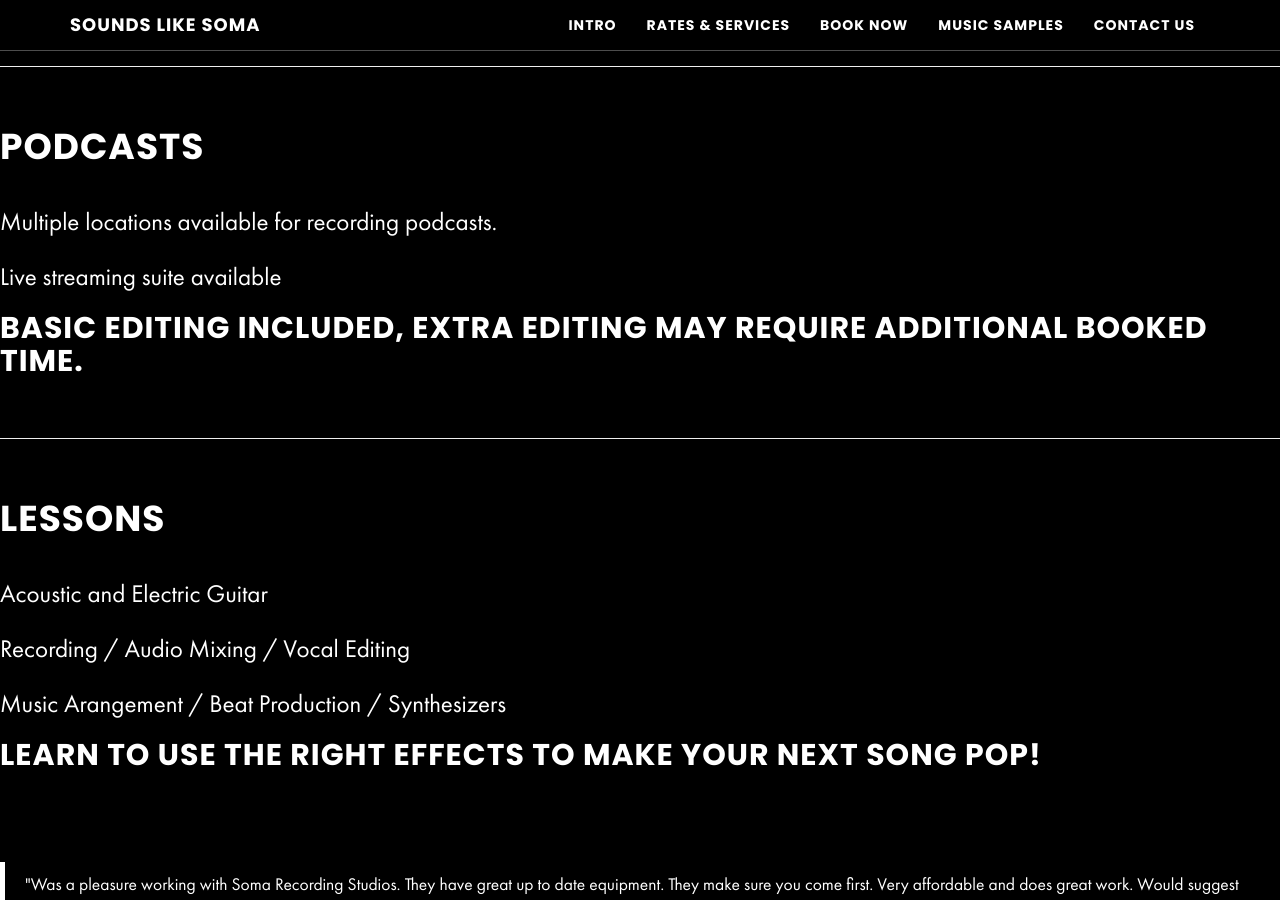
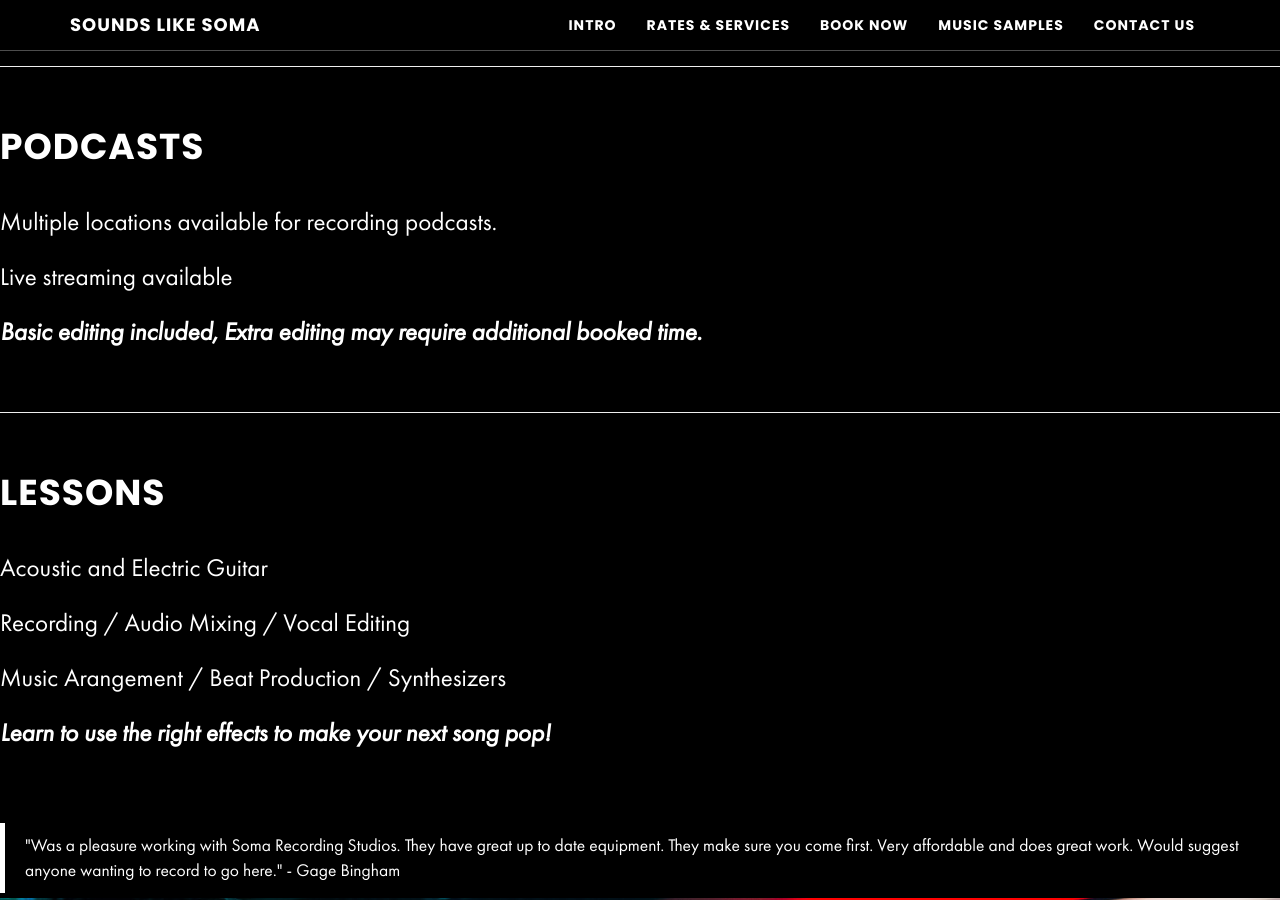
Before and after one commit to zackhanni/Soma-website-classic, a Jekyll site: the page built from _posts/2015-08-02-rates-services.md, in a window 1280 px wide and 900 px high, scrolled down 3064 px. Built offline with Jekyll 4.4.1, drawn with Linux system fonts in a browser that asks for light colours; our own code applies the rules of GitHub Pages for plain Markdown files.

Commit message:
refined existing content 2

```diff
--- a/_config.yml
+++ b/_config.yml
@@ -17,8 +17,6 @@ social:
     url: https://www.instagram.com/soundslikesoma/?hl=en
   - title: facebook
     url: https://www.facebook.com/Soma-Recording-Studios-100396380314243/
-  - title: thumbtack
-    url: https://www.thumbtack.com/profile/services/2PD0eXy78jLD6A
   - title: youtube
     url: https://www.youtube.com/user/basscreators
 
--- a/_posts/2015-08-02-rates-services.md
+++ b/_posts/2015-08-02-rates-services.md
@@ -67,9 +67,9 @@ Exclusive beats can be made during booked studio time.
 
 Multiple locations available for recording podcasts.
 
-Live streaming suite available
+Live streaming available
 
-## Basic editing included, Extra editing may require additional booked time.
+**_Basic editing included, Extra editing may require additional booked time._**
 
 - - -
 
@@ -81,7 +81,7 @@ Recording / Audio Mixing / Vocal Editing
 
 Music Arangement / Beat Production / Synthesizers
 
-## Learn to use the right effects to make your next song pop!
+**_Learn to use the right effects to make your next song pop!_**
 
 <br />
 
```
Also changed, not shown: _posts/2015-08-01-introduction.md (+1 -1 lines).
